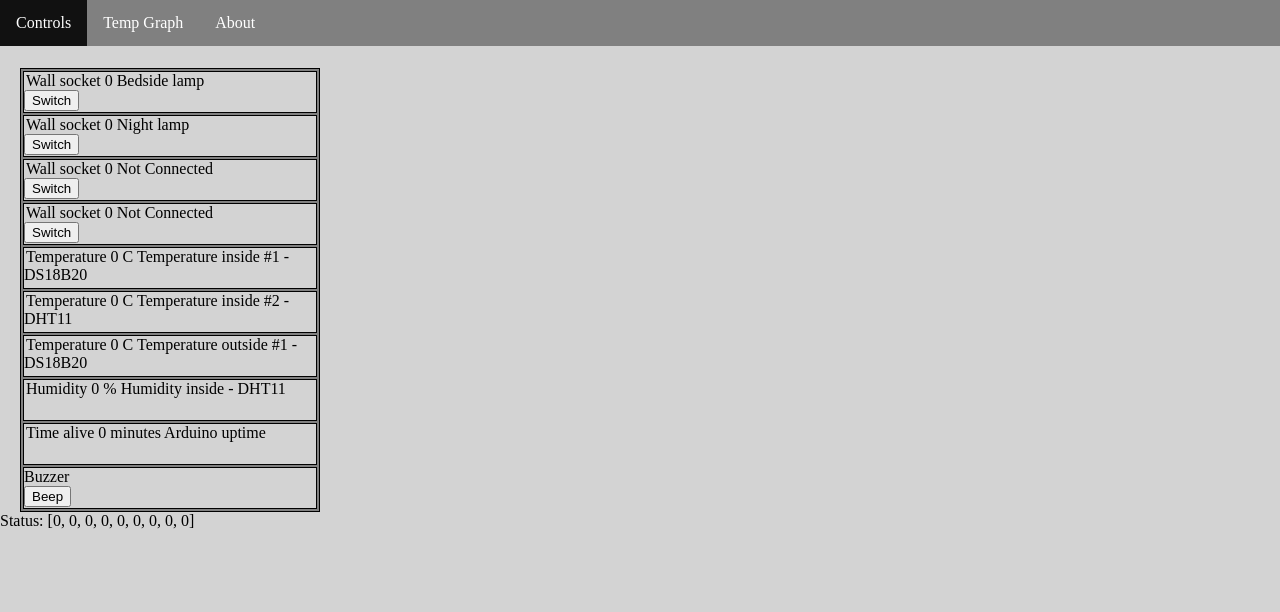
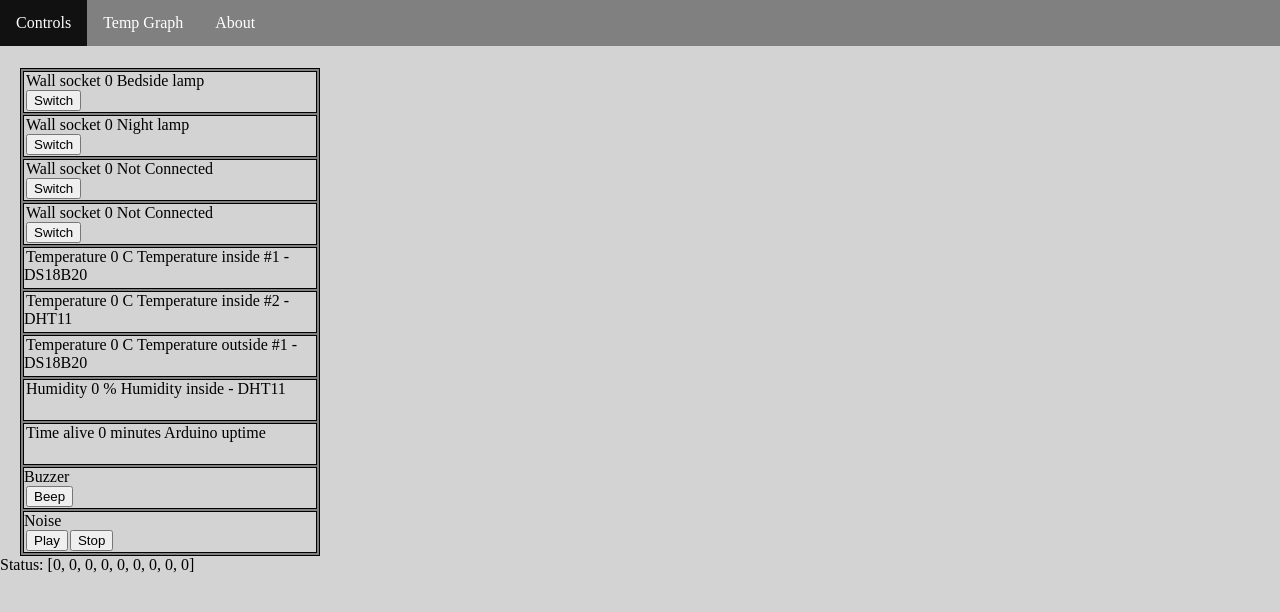
Before and after one commit to Sodalicus/Picard, a Flask app: page / in a window 1280 px wide. Shown: the top 612 px of the page. Run offline with Flask 2, Linux system fonts and the light colour scheme; data comes from the database, SQL or seed files in the repository; both versions use the stored data as it was before the commit.

Commit message:
added playing white(pink) noise

```diff
--- a/devices.csv
+++ b/devices.csv
@@ -4,6 +4,6 @@ Wall socket;bool;true;Not Connected
 Wall socket;bool;true;Not Connected
 Temperature;C;false;Temperature inside #1 - DS18B20
 Temperature;C;false;Temperature inside #2 - DHT11
+Humidity;%;false;Humidity inside - DHT11
 Temperature;C;false;Temperature outside #1 - DS18B20
-Humidity;%;false;Humidity inside - DHT11
 Time alive;minutes;false;Arduino uptime
--- a/main.py
+++ b/main.py
@@ -18,6 +18,9 @@ from inout import talk_to_ard
 import os
 import time
 import datetime
+from mpyg321.mpyg321 import MPyg321Player
+
+player = MPyg321Player()
 
 app = Flask(__name__)
 app.config.update(dict(
@@ -123,6 +126,15 @@ def temp_graph():
 
         return render_template('temp_graph.html', title='Temperature history', max=50, labels=labels, values=values, values2=values2, time0=time0, time1=time1)
 
+@app.route('/playnoise', methods=["POST"])
+def play_noise():
+    player.play_song("./noise.mp3", loop=True)
+    return redirect(url_for("index"))
+
+@app.route('/stopnoise', methods=["POST"])
+def stop_noise():
+    player.stop()
+    return redirect(url_for("index"))
 
 if __name__ == '__main__':
     app.run(debug=True, host='0.0.0.0')
--- a/static/style.css
+++ b/static/style.css
@@ -64,11 +64,11 @@ div.device_box {
     border: solid 1px black;
     margin: 2px 2px;
     padding: 0px;
-
 }
 
 button.device_button {
-
+    float: left;
+    margin-left: 2px;
 }
 
 div.device_info {
--- a/templates/index.html
+++ b/templates/index.html
@@ -33,6 +33,15 @@
         </form>
         </div>
 
+        <div class="device_box">
+        Noise
+        <form action="/playnoise" method="POST">
+        <button class="device_button" type="submit">Play</button>
+        </form>
+        <form action="/stopnoise" method="POST">
+        <button class="device_button" type="submit">Stop</button>
+        </form>
+        </div>
 
 
 <!--    <div class="device_box">
```
Also changed, not shown: data.db, data1.db (deleted), 1 other file.
